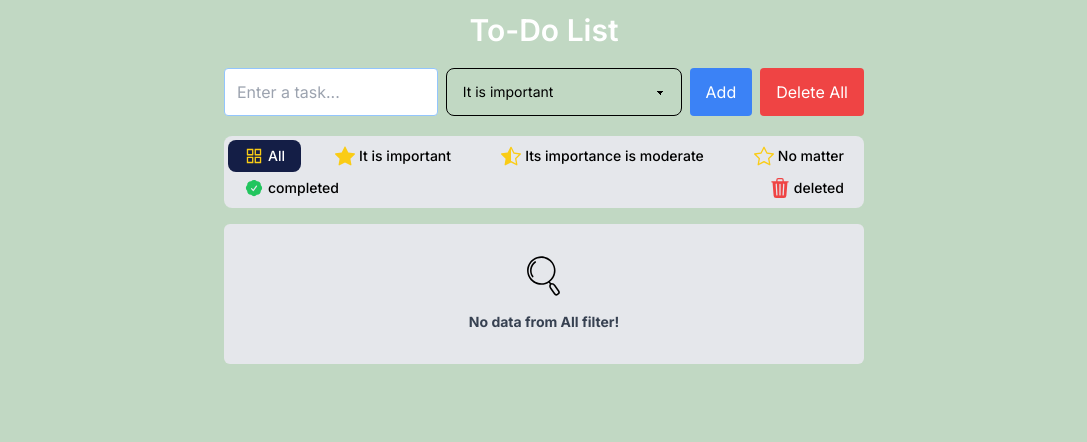
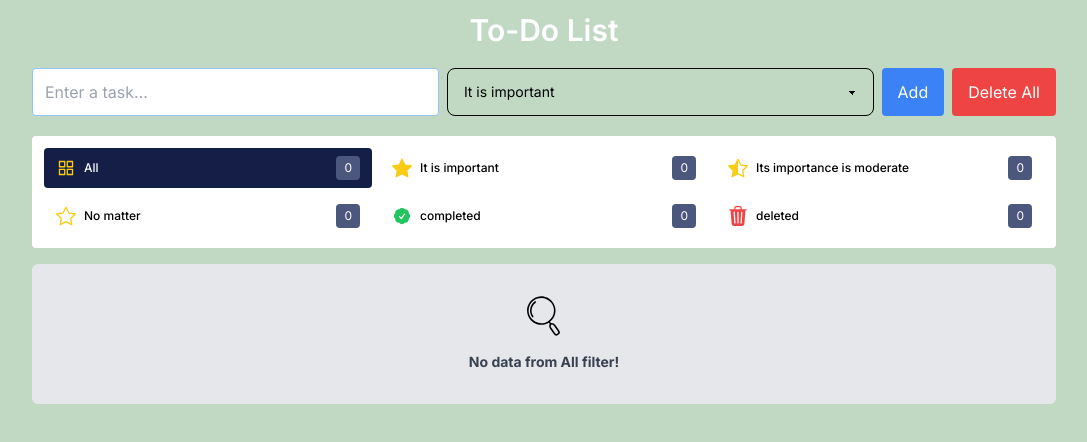
Before and after one commit to Amirmohamadhejazi/Super-Application, a Next.js app: page / in a window 1280 px wide. Shown: the top 442 px of the page, without its empty margins (96-1183 px from the left). Built offline with nearby package versions, Linux system fonts and the light colour scheme.

Commit message:
fix: calc

```diff
--- a/src/app/components/TodoApp/TodoApp.tsx
+++ b/src/app/components/TodoApp/TodoApp.tsx
@@ -15,6 +15,7 @@ import { NoData } from '..';
 const TodoApp = () => {
     // todoLists State
     const [todo, setTodo] = useState<TTodo[]>([]); // Initialize with an empty array
+    const [statusDataTodo, setStatusDataTodo] = useState<any[]>([]); // Initialize with an empty array
 
     useEffect(() => {
         // This code will run on the client side.
@@ -73,6 +74,13 @@ const TodoApp = () => {
         setTodo(newData);
         toast.error(`todo by id ${id} deleted!`);
     };
+    // Remove todo from todoList by Id
+    const removeAllTodoDeleted = () => {
+        const newData = todo.filter((items) => items.deleted === false);
+        localStorage.setItem('DataTodoListLocal', JSON.stringify(newData));
+        setTodo(newData);
+        toast.error(`All todo delete deleted!`);
+    };
     // Remove todo from locale by Id
     const removeTodoLocale = (id: number) => {
         const newData = todo.filter((items) => items.id !== id);
@@ -110,36 +118,58 @@ const TodoApp = () => {
     };
 
     useEffect(() => {
+        const newData = new Array(
+            // All
+            todo.filter((items) => !items.deleted),
+            // important
+            todo.filter((items) => items.important === 1 && !items.deleted && !items.completed),
+
+            // important 50/50
+            todo.filter((items) => items.important === 2 && !items.deleted && !items.completed),
+
+            // important no matter
+            todo.filter((items) => items.important === 3 && !items.deleted && !items.completed),
+
+            // completed
+            todo.filter((items) => items.completed && !items.deleted),
+
+            // deleted
+            todo.filter((items) => items.deleted)
+        );
+        setStatusDataTodo(newData);
+
         switch (tab) {
             case 0:
-                setFilteredData(todo.filter((items) => !items.deleted));
+                setFilteredData(newData[0]);
                 break;
             case 1:
-                setFilteredData(todo.filter((items) => items.important === 1 && !items.deleted && !items.completed));
+                setFilteredData(newData[1]);
 
                 break;
             case 2:
-                setFilteredData(todo.filter((items) => items.important === 2 && !items.deleted && !items.completed));
+                setFilteredData(newData[2]);
 
                 break;
             case 3:
-                setFilteredData(todo.filter((items) => items.important === 3 && !items.deleted && !items.completed));
+                setFilteredData(newData[3]);
 
                 break;
             case 4:
-                setFilteredData(todo.filter((items) => items.completed && !items.deleted));
+                setFilteredData(newData[4]);
 
                 break;
             case 5:
-                setFilteredData(todo.filter((items) => items.deleted));
+                setFilteredData(newData[5]);
 
                 break;
         }
     }, [tab, todo]);
 
+    console.log(statusDataTodo);
+
     return (
         <div className={`w-full flex flex-col items-center ${tab !== 4 ? 'bg-[#C1D8C3]' : 'bg-[#6A9C89]'}`}>
-            <div className="w-full px-3 sm:px-0 sm:w-4/5 lg:w-1/2 h-screen flex flex-col  py-3">
+            <div className="w-full px-3 sm:px-0 sm:w-4/5 lg:w-container h-screen flex flex-col  py-3">
                 <h1 className="text-3xl font-semibold text-center mb-5 text-white">To-Do List</h1>
 
                 <form
@@ -183,13 +213,14 @@ const TodoApp = () => {
                     </motion.button>
                 </form>
                 <div className="mt-5 flex flex-grow  flex-col gap-y-4  overflow-y-auto text-white  ">
-                    <div className="tabs flex  justify-between items-center tabs-boxed bg-gray-200">
-                        {tabData.map((items) => {
-                            return (
+                    <div className="grid xs:grid-cols-3 xl:grid-cols-3 2xl:grid-cols-4 gap-2 p-3 bg-white rounded">
+                        {tabData.map((items) => (
                             <div
-                                    className={`flex items-center gap-x-1 tab  ${
-                                        items.id === tab ? 'text-white bg-[#141E46]' : 'text-black'
-                                    } `}
+                                className={`flex items-center  cursor-pointer ${
+                                    items.id === tab
+                                        ? 'text-white bg-[#141E46]'
+                                        : 'text-black hover:bg-[#141E46] hover:text-white'
+                                }  gap-2 px-3 py-2 rounded`}
                                 key={items.id}
                                 onClick={() => setTab(items.id)}
                             >
@@ -210,20 +241,33 @@ const TodoApp = () => {
                                         )
                                     )}
                                 </div>
-                                    <div className="flex gap-x-2 items-center">
-                                        <span className="font-medium">{items.tabName}</span>
-                                        {items.id === 0 && todo.length !== 0 && (
-                                            <div className="bg-[#4b577c] text-xs px-2 py-1 rounded text-white">
-                                                {todo.filter((items) => !items.deleted).length}
+                                <div className="w-full flex gap-x-2 items-center justify-between text-xs">
+                                    <span className="font-medium whitespace-nowrap">{items.tabName}</span>
+                                    {statusDataTodo && (
+                                        <div className="bg-[#4b577c] px-2 py-1 rounded text-white">
+                                            {statusDataTodo[items.id] ? statusDataTodo[items.id].length : 0}
                                         </div>
                                     )}
                                 </div>
                             </div>
-                            );
-                        })}
+                        ))}
                     </div>
+                    {tab === 5 && (
+                        <div className="flex justify-end ">
+                            <button
+                                className="bg-gray-500 text-white px-4 focus:ring-0 focus:outline-none py-2 rounded hover:bg-gray-600 transition-all duration-200"
+                                onClick={() => removeAllTodoDeleted()}
+                                type="button"
+                            >
+                                Delete All Deleted
+                            </button>
+                        </div>
+                    )}
+
                     {filteredData.length > 0 ? (
-                        filteredData.map((todoItems) => (
+                        filteredData
+                            .sort((a, b) => b.id - a.id)
+                            .map((todoItems) => (
                                 <div
                                     key={todoItems.id}
                                     className={`grid grid-cols-3  items-center px-3 py-3 bg-[#3C486B]  rounded-md gap-x-10 `}
```
Lines whose indentation alone changed are shown as unchanged.
